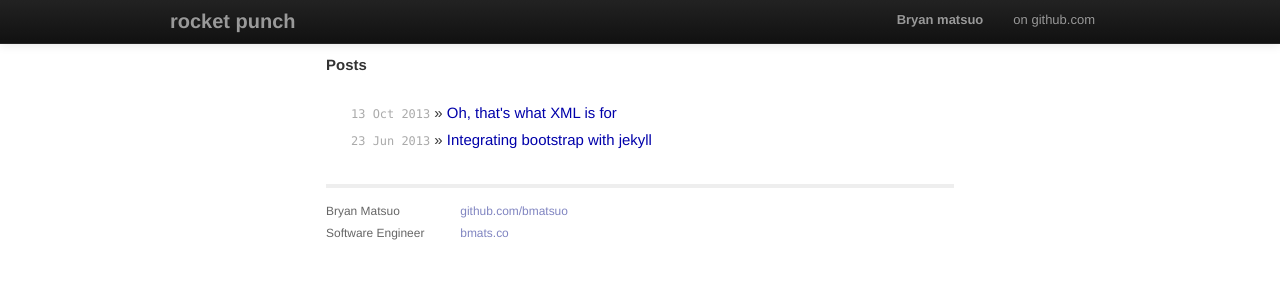
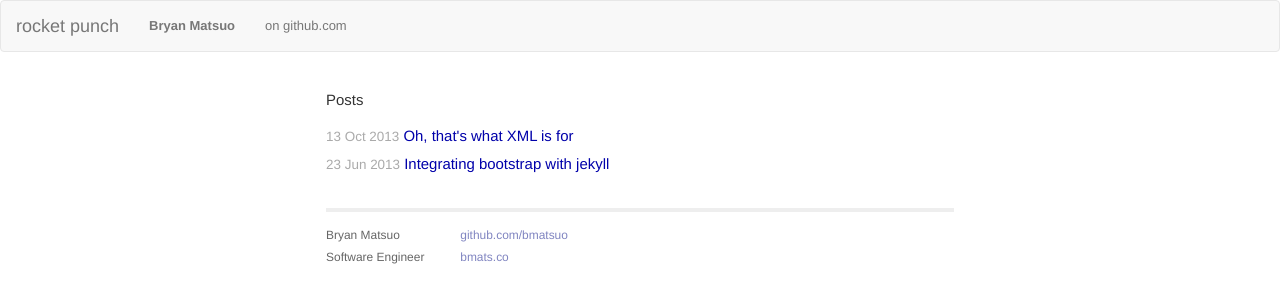
Before and after one commit to bmatsuo/bmatsuo.github.io, a Jekyll site: the page built from index.html, in a window 1280 px wide. Shown: the top 303 px of the page. Built offline with Jekyll 4.4.1, drawn with Linux system fonts in a browser that asks for light colours; nearby versions of some CDN libraries.

Commit message:
bootstrap 3

```diff
--- a/_layouts/default.html
+++ b/_layouts/default.html
@@ -1,13 +1,13 @@
 <!DOCTYPE html>
-<html>
+<html lang="en">
     <head>
         <meta charset="utf-8">
         <meta http-equiv="X-UA-Compatible" content="IE=edge,chrome=1">
         <title>{{ page.title }}</title>
-        <meta name="viewport" content="width=device-width">
+        <meta name="viewport" content="width=device-width, initial-scale=1.0">
 
         <!-- bootstrap -->
-        <link rel="stylesheet" href="/bootstrap/css/bootstrap.css">
+        <link rel="stylesheet" href="//netdna.bootstrapcdn.com/bootstrap/3.0.0/css/bootstrap.min.css">
 
         <!-- syntax highlighting CSS -->
         <link rel="stylesheet" href="/css/syntax.css">
@@ -17,18 +17,15 @@
 
     </head>
     <body>
-
-        <div class="navbar navbar-inverse navbar-fixed-top">
-            <div class="navbar-inner">
-                <div class="container">
-                    <a class="brand" href="/"><strong>{{ site.name }}</strong></a>
-                    <ul class="nav pull-right">
-                        <li><a href="http://bmats.co"><strong>Bryan matsuo</strong></a></li>
-                        <li><a href="http://github.com/bmatsuo/">on github.com</a></li>
-                    </ul>
-                </div>
+        <nav class="navbar navbar-default" role="navigation">
+            <div class="navbar-header">
+                <ul class="nav navbar-nav pull-right">
+                    <li><a href="http://bmats.co"><strong>Bryan Matsuo</strong></a></li>
+                    <li><a href="http://github.com/bmatsuo/">on github.com</a></li>
+                </ul>
+                <a class="navbar-brand" href="/">{{ site.name }}</a>
             </div>
-        </div>
+        </nav>
         <div class="container">
             <div class="site">
 
@@ -51,7 +48,7 @@
             </div>
         </div> <!-- /container -->
 
-        <script src="http://code.jquery.com/jquery.js"></script>
-        <script src="/bootstrap/js/bootstrap.js"></script>
+        <script src="//code.jquery.com/jquery.js"></script>
+        <script src="//netdna.bootstrapcdn.com/bootstrap/3.0.0/js/bootstrap.min.js"></script>
     </body>
 </html>
--- a/css/main.css
+++ b/css/main.css
@@ -50,8 +50,8 @@ ul.posts li {
 
 ul.posts span {
   color: #aaa;
-  font-family: Monaco, "Courier New", monospace;
-  font-size: 80%;
+  /* font-family: Monaco, "Courier New", monospace; */
+  font-size: 90%;
 }
 
 /*****************************************************************************/
@@ -64,7 +64,7 @@ ul.posts span {
   font-size: 115%;
   text-align: justify;
   width: 42em;
-  margin: 3em auto 2em;
+  margin: 0em auto 2em;
   line-height: 1.5em;
 }
 
--- a/index.html
+++ b/index.html
@@ -6,7 +6,10 @@ title: Rocket Punch!
     <h1>Posts</h1>
     <ul class="posts">
         {% for post in site.posts %}
-        <li><span>{{ post.date | date_to_string }}</span> &raquo; <a href="{{ post.url }}">{{ post.title }}</a></li>
+        <li>
+            <span>{{ post.date | date_to_string }}</span>
+            <a href="{{ post.url }}">{{ post.title }}</a>
+        </li>
         {% endfor %}
     </ul>
 </div>
```
